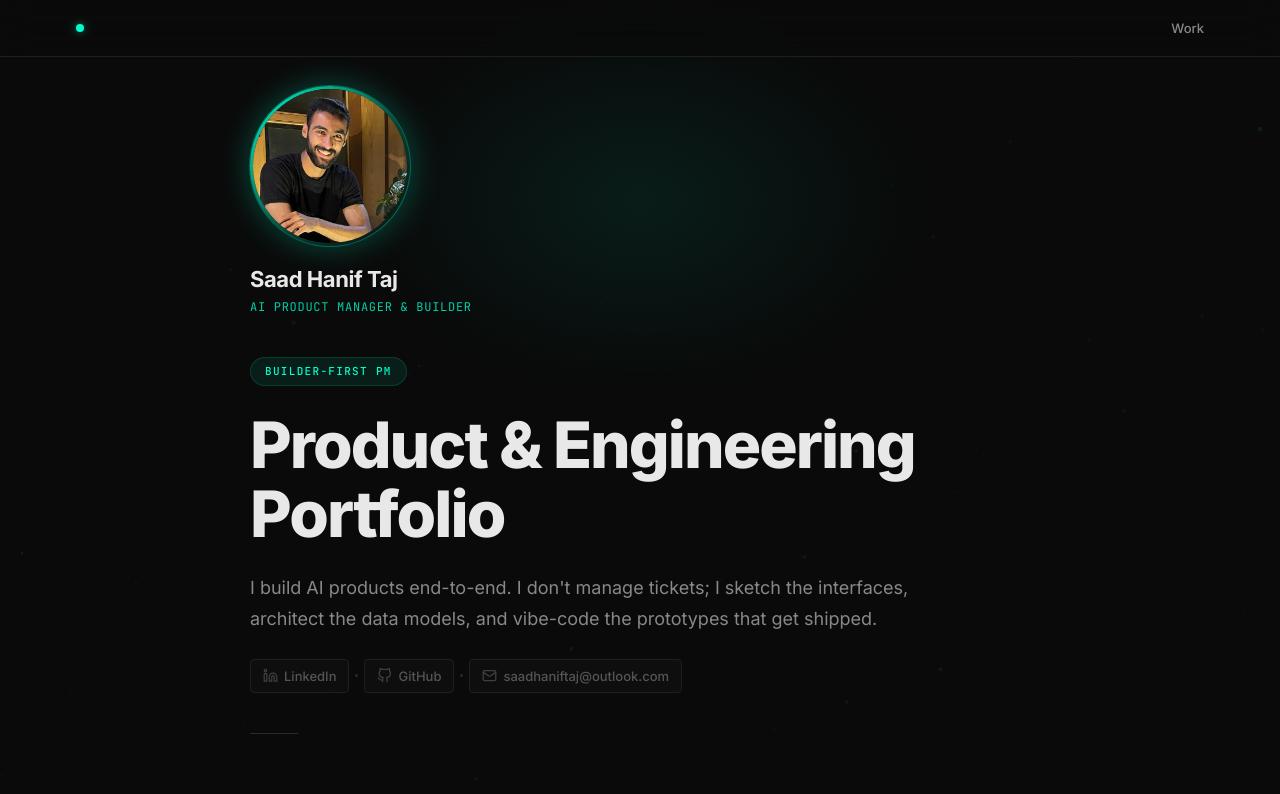
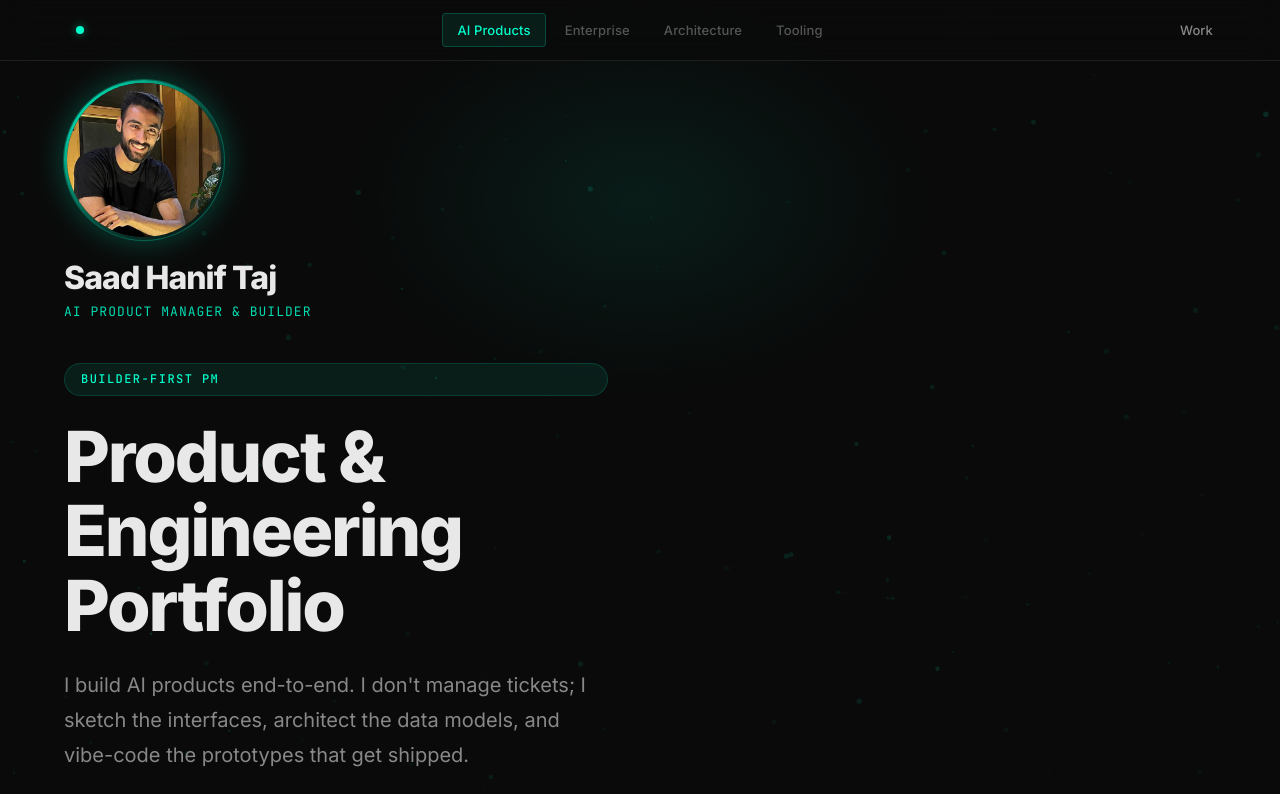
Before and after one commit to saadhaniftaj/portfolio, a plain HTML site: page index.html in a window 1280 px wide. Shown: the top 794 px of the page. Drawn offline with Linux system fonts and the light colour scheme.

Commit message:
feat: two-col hero, centered nav categories, bigger fonts, 120 particles, active nav tracking

```diff
--- a/index.html
+++ b/index.html
@@ -22,6 +22,12 @@
             <a href="#" class="nav-logo" aria-label="Home">
                 <span class="nav-dot"></span>
             </a>
+            <div class="nav-center">
+                <a href="#section-consumer-ai"   class="nav-section-link" id="nav-ai-products">AI Products</a>
+                <a href="#section-enterprise-ai" class="nav-section-link" id="nav-enterprise">Enterprise</a>
+                <a href="#section-systems-architecture" class="nav-section-link" id="nav-architecture">Architecture</a>
+                <a href="#section-micro-products" class="nav-section-link" id="nav-tooling">Tooling</a>
+            </div>
             <div class="nav-links">
                 <a href="#portfolio" class="nav-link">Work</a>
             </div>
@@ -34,6 +40,7 @@
 
     <header id="hero">
         <div class="hero-inner">
+            <div class="hero-left">
                 <div class="hero-profile">
                     <div class="hero-avatar-wrap">
                         <img src="me.JPG" alt="Saad Hanif Taj" class="hero-avatar" width="160" height="160" />
@@ -70,9 +77,13 @@
 
                 <div class="hero-line"></div>
             </div>
+            <!-- right side: particles bleed through -->
+            <div class="hero-right" aria-hidden="true"></div>
+        </div>
     </header>
 
     <!-- ========== PORTFOLIO ========== -->
+
     <main id="portfolio">
 
         <!-- ===== SECTION 1 ===== -->
--- a/script.js
+++ b/script.js
@@ -13,7 +13,7 @@
     const canvas = document.getElementById('bg-canvas');
     const ctx    = canvas.getContext('2d');
 
-    const PARTICLE_COUNT = 55;
+    const PARTICLE_COUNT = 120;
     const ACCENT = { r: 0, g: 255, b: 204 };
 
     let W, H, particles = [];
@@ -29,13 +29,13 @@
         return {
             x:     rand(0, W),
             y:     rand(0, H),
-            r:     rand(0.6, 2.2),
-            vx:    rand(-0.18, 0.18),
-            vy:    rand(-0.14, 0.14),
-            alpha: rand(0.04, 0.22),
+            r:     rand(0.8, 2.8),
+            vx:    rand(-0.22, 0.22),
+            vy:    rand(-0.18, 0.18),
+            alpha: rand(0.06, 0.30),
             // slow pulse
             pulse: rand(0, Math.PI * 2),
-            pulseSpeed: rand(0.004, 0.012),
+            pulseSpeed: rand(0.004, 0.014),
         };
     }
 
@@ -53,17 +53,17 @@
 
     // Draw soft lines between close particles
     function drawConnections() {
-        const maxDist = 180;
+        const maxDist = 220;
         for (let i = 0; i < particles.length; i++) {
             for (let j = i + 1; j < particles.length; j++) {
                 const a = particles[i], b = particles[j];
                 const dx = a.x - b.x, dy = a.y - b.y;
                 const dist = Math.sqrt(dx * dx + dy * dy);
                 if (dist < maxDist) {
-                    const alpha = (1 - dist / maxDist) * 0.045;
+                    const alpha = (1 - dist / maxDist) * 0.055;
                     ctx.beginPath();
                     ctx.strokeStyle = `rgba(${ACCENT.r},${ACCENT.g},${ACCENT.b},${alpha})`;
-                    ctx.lineWidth = 0.5;
+                    ctx.lineWidth = 0.6;
                     ctx.moveTo(a.x, a.y);
                     ctx.lineTo(b.x, b.y);
                     ctx.stroke();
@@ -144,9 +144,6 @@
     handleNavScroll();
 
 
-    // ─────────────────────────────────────────────────────────────
-    // 5. SMOOTH SCROLL for internal anchors
-    // ─────────────────────────────────────────────────────────────
     document.querySelectorAll('a[href^="#"]').forEach((anchor) => {
         anchor.addEventListener('click', (e) => {
             const target = document.querySelector(anchor.getAttribute('href'));
@@ -157,4 +154,30 @@
         });
     });
 
+
+    // ─────────────────────────────────────────────────────────────
+    // 6. ACTIVE NAV SECTION — highlight category link on scroll
+    // ─────────────────────────────────────────────────────────────
+    const sectionLinks = document.querySelectorAll('.nav-section-link');
+    const sectionIds = ['section-consumer-ai','section-enterprise-ai','section-systems-architecture','section-micro-products'];
+
+    const sectionObserver = new IntersectionObserver((entries) => {
+        entries.forEach((entry) => {
+            const id = entry.target.id;
+            const link = document.querySelector(`.nav-section-link[href="#${id}"]`);
+            if (!link) return;
+            if (entry.isIntersecting) {
+                sectionLinks.forEach(l => l.classList.remove('is-active'));
+                link.classList.add('is-active');
+            }
+        });
+    }, { rootMargin: '-30% 0px -60% 0px', threshold: 0 });
+
+    sectionIds.forEach(id => {
+        const el = document.getElementById(id);
+        if (el) sectionObserver.observe(el);
+    });
+
+
+
 })();
--- a/style.css
+++ b/style.css
@@ -62,7 +62,7 @@ html {
 
 body {
     font-family: var(--font-sans);
-    font-size: 15px;
+    font-size: 17px;
     line-height: 1.7;
     color: var(--text-primary);
     background: var(--bg);
@@ -98,10 +98,10 @@ strong {
     max-width: var(--max-w);
     margin: 0 auto;
     padding: 0 var(--space-lg);
-    height: 56px;
-    display: flex;
+    height: 60px;
+    display: grid;
+    grid-template-columns: 48px 1fr 48px;
     align-items: center;
-    justify-content: space-between;
 }
 
 /* Nav dot — minimal accent mark instead of text */
@@ -155,6 +155,39 @@ strong {
     flex-shrink: 0;
 }
 
+/* ── Centered category nav ─────────────────────────────────── */
+.nav-center {
+    display: flex;
+    align-items: center;
+    justify-content: center;
+    gap: 4px;
+}
+
+.nav-section-link {
+    display: inline-flex;
+    align-items: center;
+    padding: 5px 14px;
+    font-size: 13px;
+    font-weight: 500;
+    color: var(--text-muted);
+    border: 1px solid transparent;
+    border-radius: var(--radius-sm);
+    letter-spacing: 0.01em;
+    transition: color 0.2s ease, border-color 0.2s ease, background 0.2s ease;
+}
+
+.nav-section-link:hover {
+    color: var(--text-primary);
+    border-color: var(--border);
+    background: rgba(255,255,255,0.03);
+}
+
+.nav-section-link.is-active {
+    color: var(--accent);
+    border-color: rgba(0,255,204,0.2);
+    background: var(--accent-dim);
+}
+
 
 /* ============================================================
    HERO
@@ -199,6 +232,22 @@ strong {
     padding: 0 var(--space-lg);
     position: relative;
     z-index: 1;
+    display: grid;
+    grid-template-columns: 1fr 1fr;
+    gap: var(--space-2xl);
+    align-items: center;
+    width: 100%;
+}
+
+/* Left content column */
+.hero-left {
+    display: flex;
+    flex-direction: column;
+}
+
+/* Right: empty — particles show through */
+.hero-right {
+    min-height: 300px;
 }
 
 /* ── Profile Avatar ───────────────────────────────────────── */
@@ -218,7 +267,7 @@ strong {
     background: linear-gradient(135deg, var(--accent) 0%, rgba(0, 255, 204, 0.2) 60%, transparent 100%);
     box-shadow:
         0 0 0 1px rgba(0, 255, 204, 0.15),
-        0 0 40px -4px rgba(0, 255, 204, 0.35);
+        0 0 48px -4px rgba(0, 255, 204, 0.4);
     animation: avatar-glow 4s ease-in-out infinite;
 }
 
@@ -242,57 +291,57 @@ strong {
     margin-top: 20px;
     display: flex;
     flex-direction: column;
-    gap: 4px;
+    gap: 6px;
 }
 
 .hero-name {
-    font-size: 22px;
-    font-weight: 700;
-    letter-spacing: -0.02em;
+    font-size: 32px;
+    font-weight: 800;
+    letter-spacing: -0.03em;
     color: var(--text-primary);
-    line-height: 1.2;
+    line-height: 1.1;
 }
 
 .hero-role {
     font-family: var(--font-mono);
-    font-size: 12px;
+    font-size: 13px;
     font-weight: 400;
     color: var(--accent);
-    letter-spacing: 0.06em;
+    letter-spacing: 0.08em;
     text-transform: uppercase;
-    opacity: 0.8;
+    opacity: 0.85;
 }
 
 .hero-badge {
     display: inline-block;
     font-family: var(--font-mono);
-    font-size: 11px;
+    font-size: 12px;
     font-weight: 500;
     text-transform: uppercase;
     letter-spacing: 0.12em;
     color: var(--accent);
     background: var(--accent-dim);
     border: 1px solid rgba(0, 255, 204, 0.15);
-    padding: 4px 14px;
+    padding: 5px 16px;
     border-radius: 100px;
     margin-bottom: var(--space-lg);
 }
 
 #hero h1 {
-    font-size: clamp(40px, 5.5vw, 64px);
+    font-size: clamp(44px, 5.5vw, 72px);
     font-weight: 800;
-    line-height: 1.08;
+    line-height: 1.06;
     letter-spacing: -0.03em;
     color: var(--text-primary);
-    max-width: 780px;
+    max-width: 100%;
     margin-bottom: var(--space-lg);
 }
 
 .hero-sub {
-    font-size: 18px;
+    font-size: 20px;
     line-height: 1.75;
     color: var(--text-secondary);
-    max-width: 680px;
+    max-width: 100%;
 }
 
 /* ── Hero Contact Links ───────────────────────────────────── */
@@ -307,11 +356,11 @@ strong {
 .hero-contact-link {
     display: inline-flex;
     align-items: center;
-    gap: 6px;
-    font-size: 13px;
+    gap: 7px;
+    font-size: 14px;
     font-weight: 500;
     color: var(--text-muted);
-    padding: 5px 12px;
+    padding: 7px 14px;
     border: 1px solid var(--border-dim);
     border-radius: var(--radius-sm);
     background: rgba(255,255,255,0.02);
@@ -378,7 +427,7 @@ strong {
 }
 
 .section-header h2 {
-    font-size: 22px;
+    font-size: 26px;
     font-weight: 700;
     letter-spacing: -0.02em;
     color: var(--text-primary);
@@ -386,7 +435,7 @@ strong {
 }
 
 .section-desc {
-    font-size: 14px;
+    font-size: 16px;
     color: var(--text-secondary);
     max-width: 560px;
 }
@@ -475,7 +524,7 @@ strong {
 }
 
 .card-title {
-    font-size: 18px;
+    font-size: 20px;
     font-weight: 700;
     letter-spacing: -0.01em;
     color: var(--text-primary);
@@ -488,8 +537,8 @@ strong {
 }
 
 .card-body p {
-    font-size: 14px;
-    line-height: 1.7;
+    font-size: 15px;
+    line-height: 1.75;
     color: var(--text-secondary);
     margin-bottom: var(--space-sm);
 }
@@ -515,12 +564,12 @@ strong {
 
 .tag {
     font-family: var(--font-mono);
-    font-size: 11px;
+    font-size: 12px;
     font-weight: 400;
     color: var(--text-secondary);
     background: var(--surface-alt);
     border: 1px solid var(--border);
-    padding: 3px 10px;
+    padding: 4px 12px;
     border-radius: 100px;
     white-space: nowrap;
     transition: color 0.2s ease, border-color 0.2s ease;
@@ -577,7 +626,16 @@ strong {
 /* ============================================================
    RESPONSIVE
    ============================================================ */
+@media (max-width: 900px) {
+    .hero-inner {
+        grid-template-columns: 1fr;
+    }
+    .hero-right { display: none; }
+}
+
 @media (max-width: 768px) {
+    .nav-section-link { display: none; }
+
     .nav-link span {
         display: none;
     }
@@ -587,15 +645,15 @@ strong {
     }
 
     #hero {
-        padding: 120px 0 48px;
+        padding: 100px 0 48px;
     }
 
     #hero h1 {
-        font-size: 28px;
+        font-size: 34px;
     }
 
     .hero-sub {
-        font-size: 14px;
+        font-size: 16px;
     }
 
     .portfolio-section {
```
Lines whose indentation alone changed are shown as unchanged.
